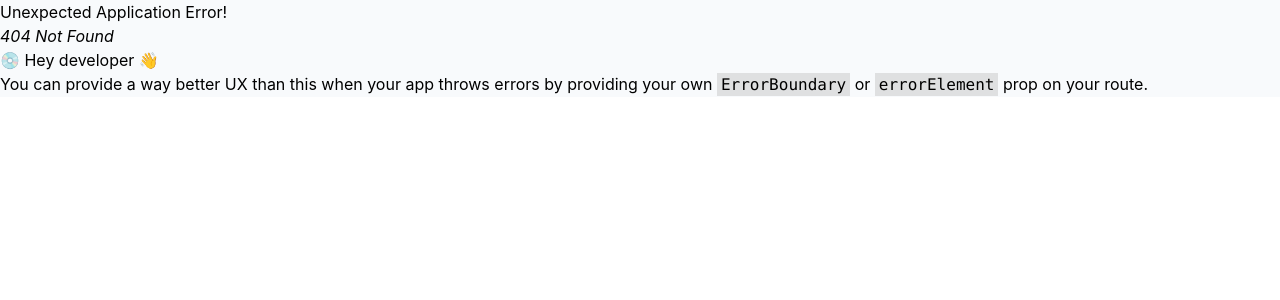
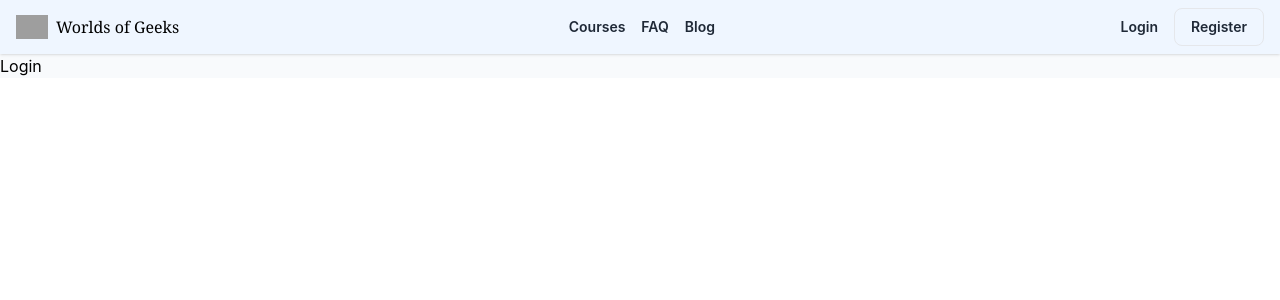
Before and after one commit to SaifurRahmanBijoy/world-of-geeks-a10-client, a React (Create React App) app: page /login in a window 1280 px wide. Before the commit this address had no page. Shown: the top 300 px of the page. Built offline with nearby package versions, Linux system fonts and the light colour scheme; grey boxes are pictures that could not be loaded.

Commit message:
finalized routes now

```diff
--- /dev/null
+++ b/src/Pages/Login/Login/Login.js
@@ -0,0 +1,11 @@
+import React from 'react';
+
+const Login = () => {
+    return (
+        <div>
+            <h1>Login</h1>
+        </div>
+    );
+};
+
+export default Login;
--- /dev/null
+++ b/src/Pages/Login/Register/Register.js
@@ -0,0 +1,11 @@
+import React from 'react';
+
+const Register = () => {
+    return (
+        <div>
+            <h1>Register</h1>
+        </div>
+    );
+};
+
+export default Register;
--- a/src/Pages/Shared/Header/Header.js
+++ b/src/Pages/Shared/Header/Header.js
@@ -24,11 +24,11 @@ const Header = () => {
             </div>
 
             <div className="sm:flex sm:items-center">
-              <Link className="text-gray-800 text-sm font-semibold hover:text-purple-600 mr-4">
-                Sign in
+              <Link to='/login' className="text-gray-800 text-sm font-semibold hover:text-purple-600 mr-4">
+                Login
               </Link>
-              <Link className="text-gray-800 text-sm font-semibold border px-4 py-2 rounded-lg hover:text-purple-600 hover:border-purple-600">
-                Sign up
+              <Link to='/register' className="text-gray-800 text-sm font-semibold border px-4 py-2 rounded-lg hover:text-purple-600 hover:border-purple-600">
+                Register
               </Link>
             </div>
           </div>
```
Also changed, not shown: src/Routes/Routes/Routes.js (+11 -2 lines).
